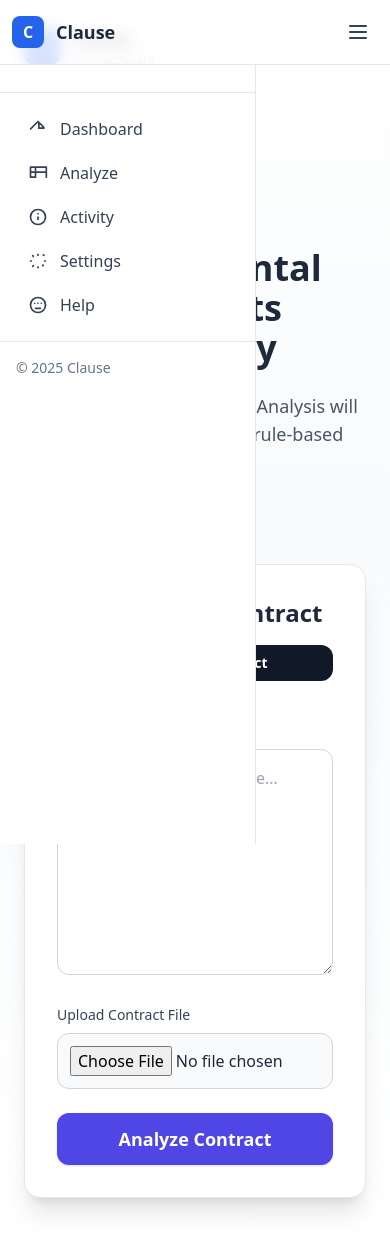
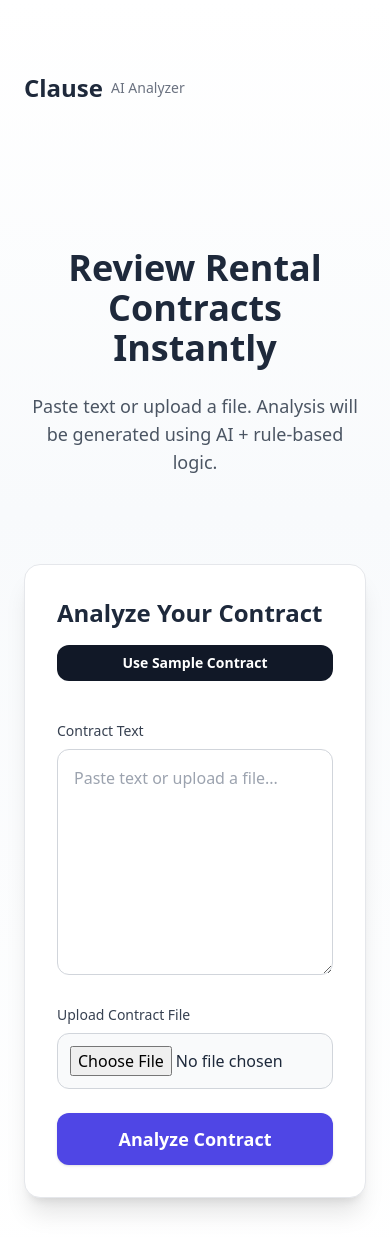
Before and after one commit to AlgoNest/Clause, a Python web app: template templates/analyze.html in a window 390 px wide. Shown: the top 1238 px of the page. Run offline with Jinja, Linux system fonts and the light colour scheme; the template is opened without the code that fills it, so the values that code supplies are empty; some libraries are stand-ins or nearby versions.

Commit message:
Remove mobile top bar and sidebar from layout

```diff
--- a/templates/layout.html
+++ b/templates/layout.html
@@ -25,58 +25,6 @@
 </head>
 <body class="font-sans text-slate-800">
 
-<!-- MOBILE TOP BAR -->
-<header class="lg:hidden fixed top-0 left-0 right-0 bg-white/80 backdrop-blur z-50 border-b border-slate-200">
-  <div class="flex items-center justify-between p-3">
-    <div class="flex items-center gap-3">
-      <div class="w-8 h-8 bg-blue-600 rounded-lg flex items-center justify-center text-white font-bold">C</div>
-      <div class="text-lg font-semibold">Clause</div>
-    </div>
-    <div class="flex items-center gap-2">
-      <button id="mobileToggle" aria-label="Open menu" class="p-2 rounded-md hover:bg-slate-100">
-        <svg class="w-6 h-6 text-slate-700" fill="none" viewBox="0 0 24 24" stroke="currentColor"><path stroke-linecap="round" stroke-linejoin="round" stroke-width="2" d="M4 6h16M4 12h16M4 18h16"/></svg>
-      </button>
-    </div>
-  </div>
-</header>
-
-<!-- SIDEBAR -->
-<aside id="sidebar" class="fixed inset-y-0 left-0 w-64 bg-white border-r border-slate-200 z-40 transform -translate-x-0 lg:translate-x-0 transition-transform">
-  <div class="px-6 py-6 border-b border-slate-200 flex items-center gap-3">
-    <div class="w-9 h-9 bg-blue-600 rounded-lg flex items-center justify-center text-white font-bold">C</div>
-    <div>
-      <div class="text-lg font-semibold text-slate-800">Clause</div>
-      <div class="text-xs text-slate-400">ContractGuard</div>
-    </div>
-  </div>
-
-  <nav class="p-4 space-y-1">
-    <a href="/dashboard" class="flex items-center gap-3 px-3 py-2 rounded-lg hover:bg-slate-100 text-slate-700">
-      <svg class="w-5 h-5" fill="none" viewBox="0 0 24 24" stroke="currentColor"><path stroke-linecap="round" stroke-linejoin="round" stroke-width="2" d="M3 12l2-2m0 0l7-7 7 7M13 5v6h6"/></svg>
-      <span>Dashboard</span>
-    </a>
-    <a href="/analyze" class="flex items-center gap-3 px-3 py-2 rounded-lg hover:bg-slate-100 text-slate-700">
-      <svg class="w-5 h-5" fill="none" viewBox="0 0 24 24" stroke="currentColor"><path stroke-linecap="round" stroke-linejoin="round" stroke-width="2" d="M9 17v-6h13v6M9 17H3v-6h6m0 0V5h13v6M9 5H3v6h6"/></svg>
-      <span>Analyze</span>
-    </a>
-    <a href="#" class="flex items-center gap-3 px-3 py-2 rounded-lg hover:bg-slate-100 text-slate-700">
-      <svg class="w-5 h-5" fill="none" viewBox="0 0 24 24" stroke="currentColor"><path stroke-linecap="round" stroke-linejoin="round" stroke-width="2" d="M12 15v-3m0-4h.01M21 12a9 9 0 11-18 0 9 9 0 0118 0z"/></svg>
-      <span>Activity</span>
-    </a>
-    <a href="/settings" class="flex items-center gap-3 px-3 py-2 rounded-lg hover:bg-slate-100 text-slate-700">
-      <svg class="w-5 h-5" fill="none" viewBox="0 0 24 24" stroke="currentColor"><path stroke-linecap="round" stroke-linejoin="round" stroke-width="2" d="M12 4v1m0 14v1m8-8h1M4 12H3m15.364-7.364l.707.707M6.343 17.657l-.707.707M17.657 17.657l.707-.707M6.343 6.343l-.707-.707"/></svg>
-      <span>Settings</span>
-    </a>
-    <a href="#" class="flex items-center gap-3 px-3 py-2 rounded-lg hover:bg-slate-100 text-slate-700">
-      <svg class="w-5 h-5" fill="none" viewBox="0 0 24 24" stroke="currentColor"><path stroke-linecap="round" stroke-linejoin="round" stroke-width="2" d="M8 10h.01M12 10h.01M16 10h.01M9 16h6M21 12a9 9 0 11-18 0 9 9 0 0118 0z"/></svg>
-      <span>Help</span>
-    </a>
-  </nav>
-
-  <div class="mt-auto p-4 border-t border-slate-200 text-sm text-slate-500">
-    © 2025 Clause
-  </div>
-</aside>
 
 {% block body %}{% endblock %}
 
```
